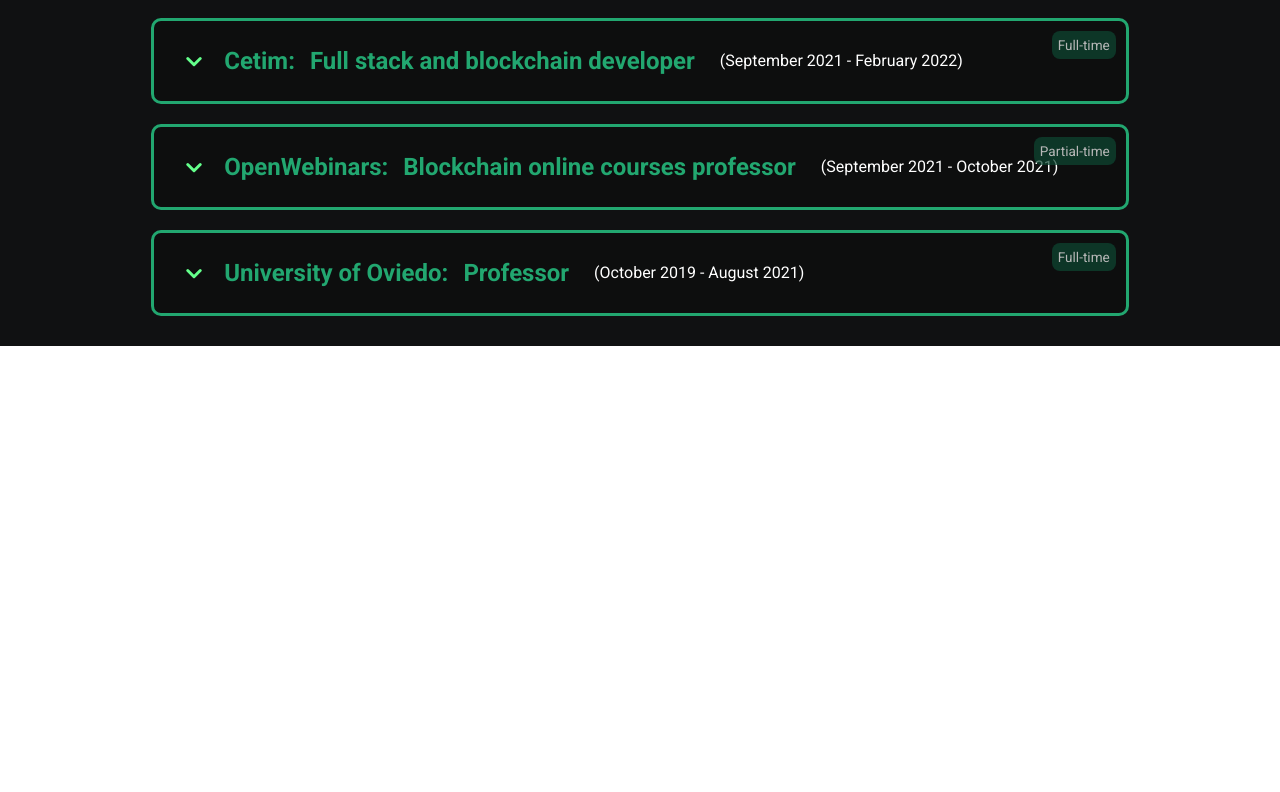
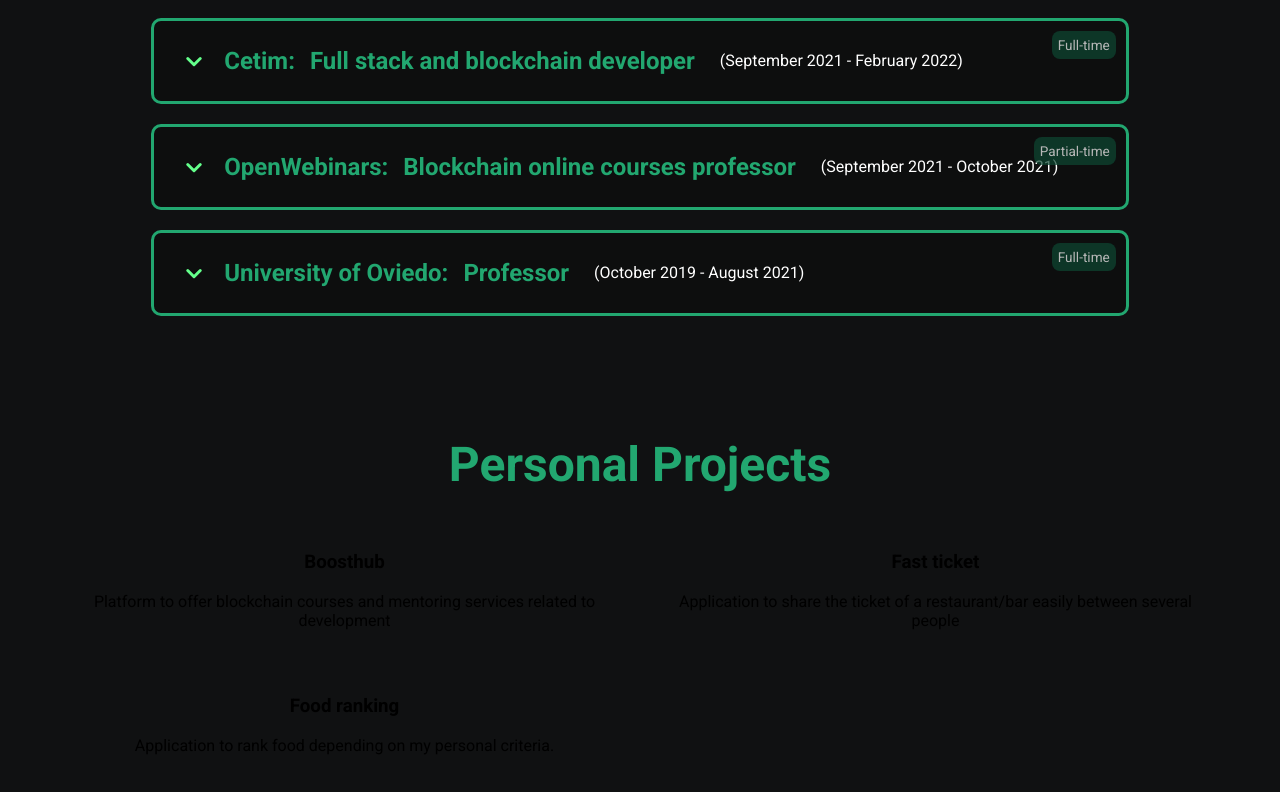
Before and after one commit to javirro/javirro-personal, a React (Create React App) app: page / in a window 1280 px wide. Shown: the part 684-1476 px from the top of the page. Before the commit the page ends 1030 px from the top, so only its background shows below. Built offline with nearby package versions, Linux system fonts and the light colour scheme.

Commit message:
Add personal projects [WIP]

```diff
--- /dev/null
+++ b/src/components/PersonalProjects/PersonalProjects.css
@@ -0,0 +1,21 @@
+#personal-projects {
+  display: flex;
+  flex-direction: column;
+  align-items: center;
+  width: 90%;
+  gap: 20px;
+}
+
+#personal-projects h2 {
+  font-size: 3em;
+  color: var(--green);
+  margin-bottom: 20px;
+}
+
+#personal-projects section {
+  display: grid;
+  width: 100%;
+  grid-template-columns: repeat(2, minmax(300px, 1fr));
+  gap: 30px 30px;
+
+}
--- /dev/null
+++ b/src/components/PersonalProjects/PersonalProjects.tsx
@@ -0,0 +1,20 @@
+import personalProjects from "../../data/personalProjects.json"
+import "./PersonalProjects.css"
+
+const PersonalProjects = () => {
+  return (
+    <div id="personal-projects">
+      <h2>Personal Projects</h2>
+      <section>
+        {personalProjects.map((project, i) => (
+          <div key={i}>
+            <h3>{project.title}</h3>
+            <p>{project.description}</p>
+          </div>
+        ))}
+      </section>
+    </div>
+  )
+}
+
+export default PersonalProjects
--- /dev/null
+++ b/src/data/personalProjects.json
@@ -0,0 +1,20 @@
+[
+  {
+    "title": "Boosthub",
+    "description": "Platform to offer blockchain courses and  mentoring services related to development",
+    "url": "https://0xboosthub.com",
+    "github": ""
+  },
+  {
+    "title": "Fast ticket",
+    "description": "Application to share the ticket of a restaurant/bar easily between several people",
+    "url": "https://foodie-easypay.store",
+    "github": ""
+  },
+  {
+    "title": "Food ranking",
+    "description": "Application to rank food depending on my personal criteria.",
+    "url": "https://food-ranking.netlify.app",
+    "github": ""
+  }
+]
--- a/src/data/workExperience.json
+++ b/src/data/workExperience.json
@@ -16,30 +16,30 @@
   {
     "company": "Cetim",
     "title": "Advisor and Full stack developer",
-    "description": "Advising and developing R&D proyects  which includes blochchain in web applications",
+    "description": "Advising and developing R&D projects  which includes blochchain in web applications",
     "startDate": "June 2022",
     "endDate": "April 2023",
     "fullTime": false,
     "rol": [
-      "Lead a team of the 3 people to develop  R&D proyects  which includes blockchain in web applications.",
-      "Making technical decisions about the proyects.",
+      "Lead a team of the 3 people to develop  R&D projects  which includes blockchain in web applications.",
+      "Making technical decisions about the projects.",
       "Deal with clients to understand proyect requirements.",
-      "Writing technical documentation for the proyects."
+      "Writing technical documentation for the projects."
     ],
     "techStack": ["React", "Node", "Typescript", "CSS", "Solidity", "Github", "Azure", "Postgres"]
   },
   {
     "company": "Cetim",
     "title": "Full stack and blockchain developer",
-    "description": "Working in R&D proyects which includes blochchain in web applications",
+    "description": "Working in R&D projects which includes blochchain in web applications",
     "startDate": "September 2021",
     "endDate": "February 2022",
     "fullTime": true,
     "rol": [
-      "Develop MVP proyects mainly based on create a web application which includes blockchain technology.",
+      "Develop MVP projects mainly based on create a web application which includes blockchain technology.",
       "I was the unique developer in the team, so I was in charge of the full stack development.",
       "Deal with clients to understand proyect requirements.",
-      "Writing technical documentation for the proyects."
+      "Writing technical documentation for the projects."
     ],
     "techStack": ["React", "Node", "Typescript", "CSS", "Solidity", "Github", "Azure", "Postgres"]
   },
--- a/src/routes/Landing/Landing.css
+++ b/src/routes/Landing/Landing.css
@@ -9,7 +9,7 @@
   position: relative;
   min-height: 100vh;
   background: var(--dark);
-  padding-bottom: 30px;
+  padding-bottom: 100px;
 }
 
 #landing header {
@@ -42,4 +42,5 @@
   color: rgb(197, 197, 197);
   font-size: 1.1em;
 
+
 }
--- a/src/routes/Landing/Landing.tsx
+++ b/src/routes/Landing/Landing.tsx
@@ -1,3 +1,4 @@
+import PersonalProjects from "../../components/PersonalProjects/PersonalProjects"
 import WorkExperience from "../../components/WorkExperience/WorkExperience"
 import "./Landing.css"
 const Landing = () => {
@@ -8,6 +9,7 @@
         <p>+3 years experience. I love being full stack developer because it permits me build and deploy applications from scratch and solve all the issues found during the process.  </p>
       </header>
       <WorkExperience />
+      <PersonalProjects />
     </section>
   )
 }
```
